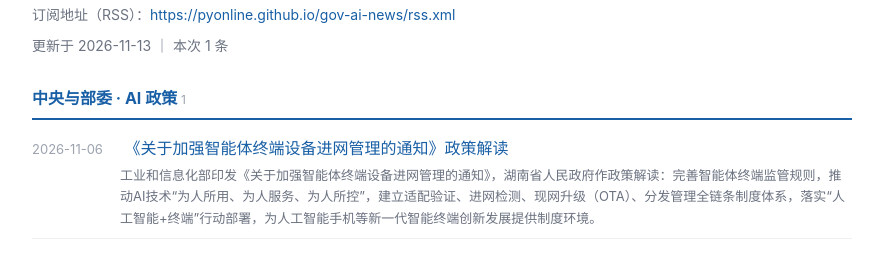
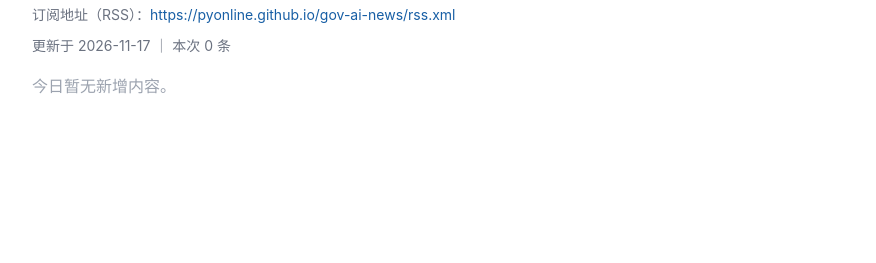
Before and after one commit to pyonline/gov-ai-news, a plain HTML site: page index.html in a window 1280 px wide. Shown: the part 81-344 px from the top of the page, without its empty margins (198-1074 px from the left). Drawn offline with Linux system fonts and the light colour scheme.

Commit message:
update index.html 2026-11-17

```diff
--- a/index.html
+++ b/index.html
@@ -23,10 +23,7 @@
 <body>
 <h1>中国政府部门 AI 新闻与政策</h1>
 <div class="sub">订阅地址（RSS）：<a href="https://pyonline.github.io/gov-ai-news/rss.xml">https://pyonline.github.io/gov-ai-news/rss.xml</a></div>
-<div class="sub">更新于 2026-11-13 ｜ 本次 1 条</div>
-    <h2>中央与部委 · AI 政策 <span class="cnt">1</span></h2>
-    <ul>
-        <li><span class="date">2026-11-06</span> <a href="https://www.hunan.gov.cn/zqt/zcjd/bmjd/202611/t20261109_34097833.html" target="_blank" rel="noopener">《关于加强智能体终端设备进网管理的通知》政策解读</a><div class="sum">工业和信息化部印发《关于加强智能体终端设备进网管理的通知》，湖南省人民政府作政策解读：完善智能体终端监管规则，推动AI技术“为人所用、为人服务、为人所控”，建立适配验证、进网检测、现网升级（OTA）、分发管理全链条制度体系，落实“人工智能+终端”行动部署，为人工智能手机等新一代智能终端创新发展提供制度环境。</div></li>
-    </ul>
+<div class="sub">更新于 2026-11-17 ｜ 本次 0 条</div>
+<p class="empty">今日暂无新增内容。</p>
 </body>
 </html>
```
